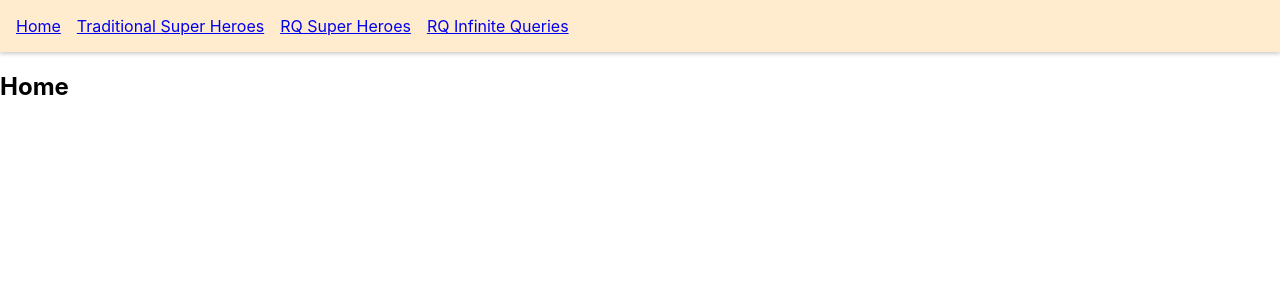
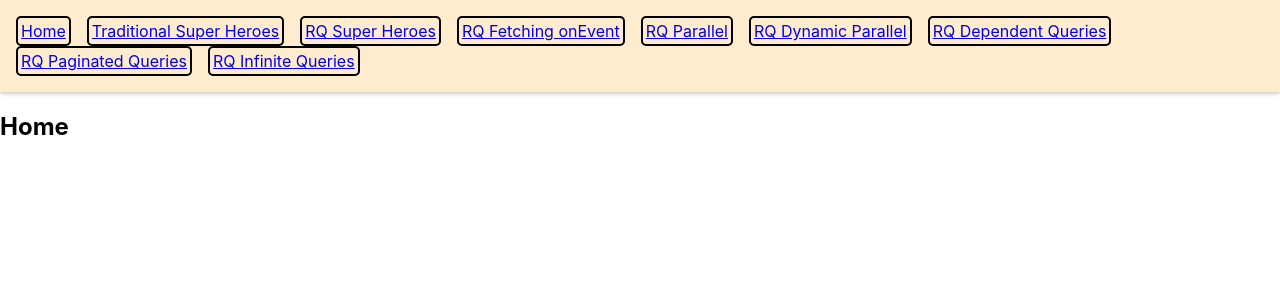
Before and after one commit to astaba/codevolution, a React (Create React App) app: page / in a window 1280 px wide. Shown: the top 300 px of the page. Built offline with nearby package versions, Linux system fonts and the light colour scheme.

Commit message:
Complete tutorial

```diff
--- a/src/App.css
+++ b/src/App.css
@@ -1,5 +1,6 @@
 nav ul {
   display: flex;
+  flex-wrap: wrap;
   background-color: blanchedalmond;
   margin-block-start: 0;
   padding: 16px;
@@ -9,4 +10,7 @@ nav ul {
 nav ul li {
   list-style-type: none;
   margin-right: 16px;
+  padding: 3px;
+  border-radius: 5px;
+  border: solid 2px;
 }
--- a/src/App.js
+++ b/src/App.js
@@ -32,11 +32,21 @@ function App() {
               <Link to="/rq-super-heroes">RQ Super Heroes</Link>
             </li>
             <li>
-              {/* <Link to="/rq-programmatic">RQ Fetching onEvent</Link> */}
-              {/* <Link to="/rq-parallel">RQ Parallel</Link> */}
-              {/* <Link to="/rq-dynamic-parallel">RQ Dynamic Parallel</Link> */}
-              {/* <Link to="/rq-dependent-queries">RQ Dependent Queries</Link> */}
-              {/* <Link to="/rq-paginated-queries">RQ Paginated Queries</Link> */}
+              <Link to="/rq-programmatic">RQ Fetching onEvent</Link>
+            </li>
+            <li>
+              <Link to="/rq-parallel">RQ Parallel</Link>
+            </li>
+            <li>
+              <Link to="/rq-dynamic-parallel">RQ Dynamic Parallel</Link>
+            </li>
+            <li>
+              <Link to="/rq-dependent-queries">RQ Dependent Queries</Link>
+            </li>
+            <li>
+              <Link to="/rq-paginated-queries">RQ Paginated Queries</Link>
+            </li>
+            <li>
               <Link to="/rq-infinite-queries">RQ Infinite Queries</Link>
             </li>
           </ul>
```
